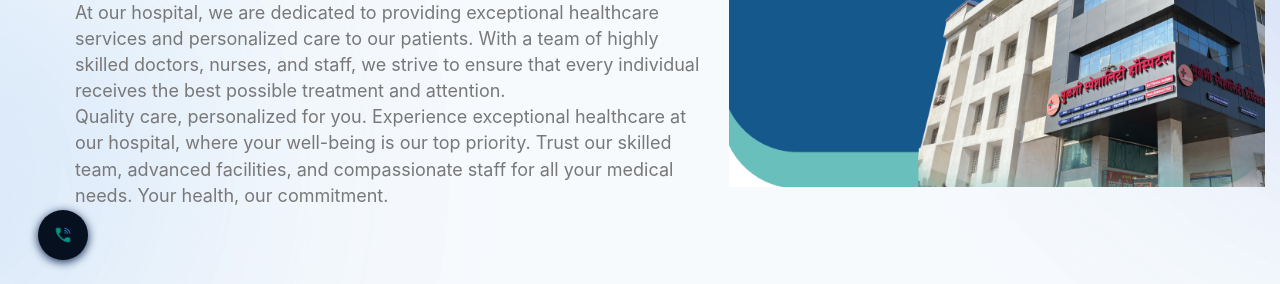
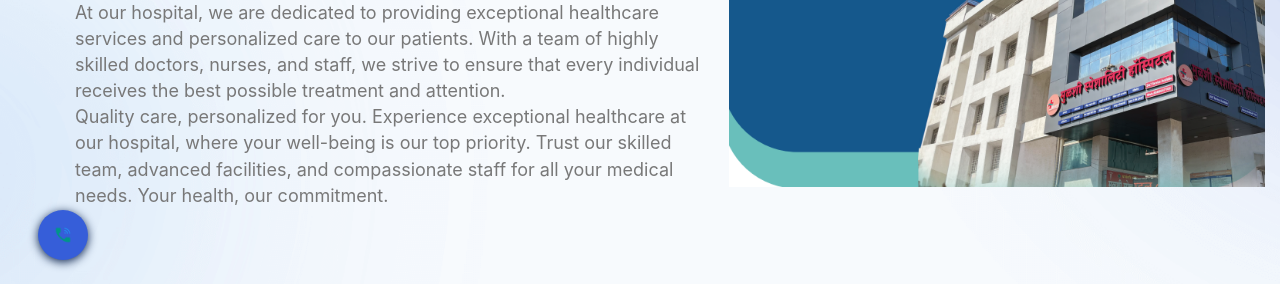
Before and after one commit to AryaKale16/MSH, a plain HTML site: page index.html in a window 1280 px wide. Shown: the part 516-800 px from the top of the page. Drawn offline with nearby package versions, Linux system fonts and the light colour scheme; files that its build step writes are made by us from their sources.

Commit message:
Update style.css

```diff
--- a/assets/css/style.css
+++ b/assets/css/style.css
@@ -1471,7 +1471,7 @@ Remove or comment-out the code block below to see how the browser will fall-back
   position: fixed;
   bottom: 3%;
   left: 3%;
-  background: #07101f;
+  background: var(--royal-blue-light);
   border-radius: 50%;
   padding: 15px;
   box-shadow: 0px 2px 10px #0e254e;
```
